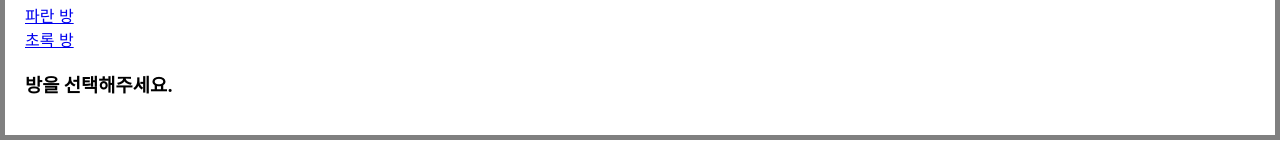
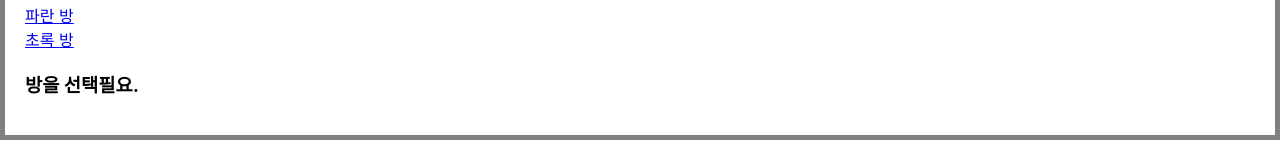
Before and after one commit to Edward-Shawn/react-study-project, a React (Create React App) app: page /rooms in a window 1280 px wide. Shown: the part 169-329 px from the top of the page. Built offline with nearby package versions, Linux system fonts and the light colour scheme.

Commit message:
페이지 작업

```diff
--- a/src/Rooms.js
+++ b/src/Rooms.js
@@ -10,11 +10,7 @@ export default function Rooms({ match }) {
       <Link to={`${match.url}/greenRoom`}>초록 방</Link>
       <br />
       <Route path={`${match.url}/:roomId`} component={Room} />
-      <Route
-        exact
-        path={match.url}
-        render={() => <h3>방을 선택해주세요.</h3>}
-      />
+      <Route exact path={match.url} render={() => <h3>방을 선택필요.</h3>} />
     </div>
   );
 }
```
